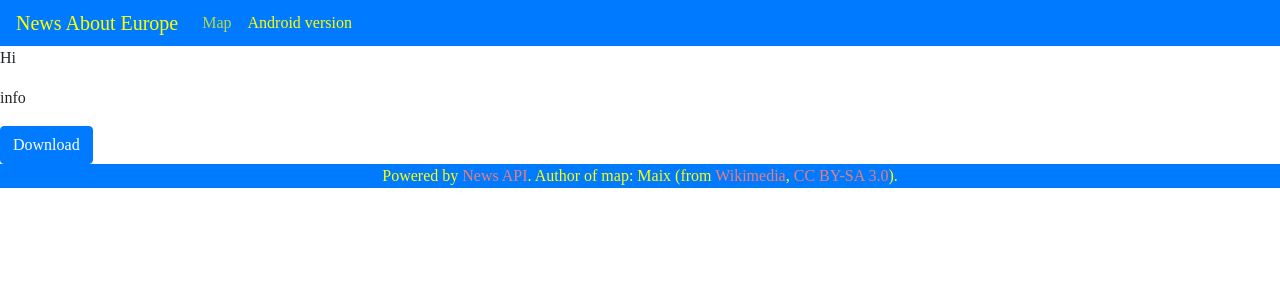
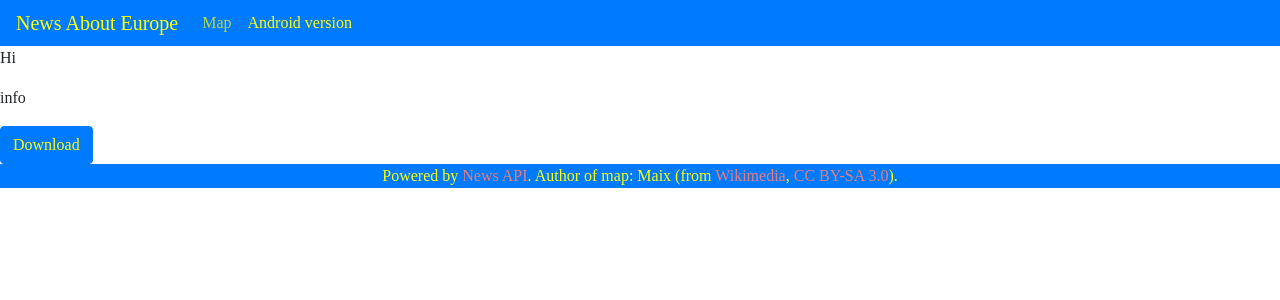
Before and after one commit to krisztianAlt/news-about-europe, a Flask app: page /android in a window 1280 px wide. Shown: the top 300 px of the page. Run offline with Flask 2, Linux system fonts and the light colour scheme; parts of the project's set-up code (start-up, migrations or seed data) failed here and were passed over; some libraries are stand-ins or nearby versions.

Commit message:
Change text color on 'Download' and 'Back to map' buttons

```diff
--- a/static/stylesheets/style.css
+++ b/static/stylesheets/style.css
@@ -52,6 +52,10 @@ body {
 
 .navbar-dark .navbar-toggler {
     color: rgba(255,255,1,.7);
+}
+
+.btn-primary {
+    color: #FF0 !important;
 }
 
 #selector-div {
```
